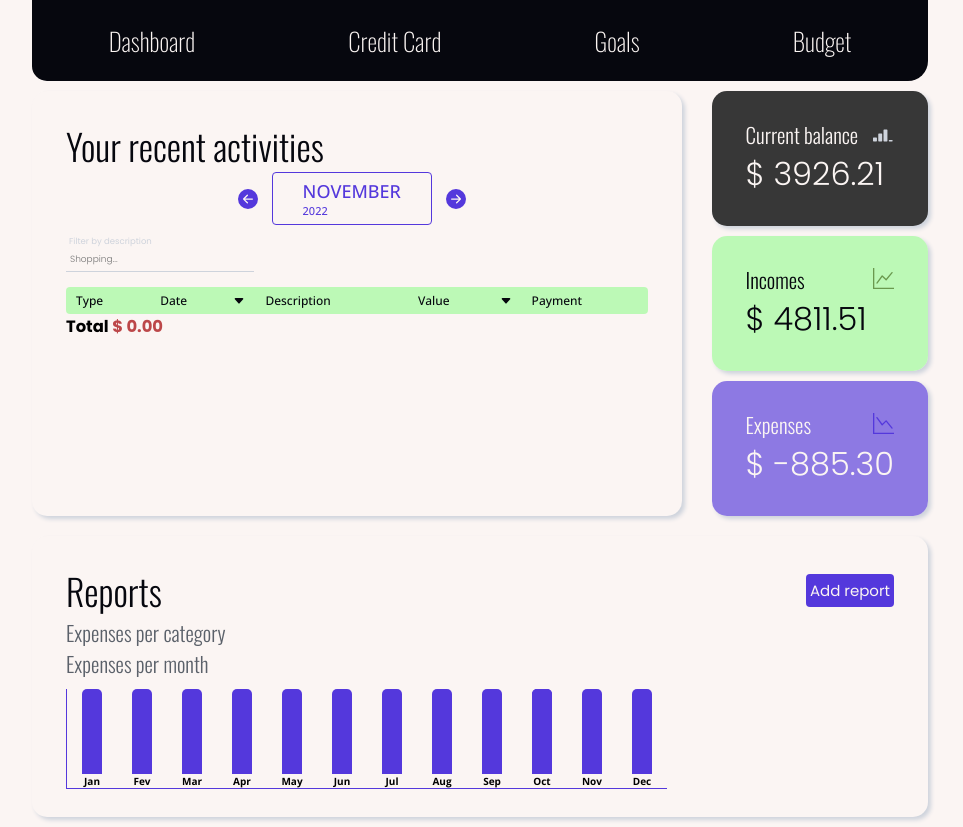
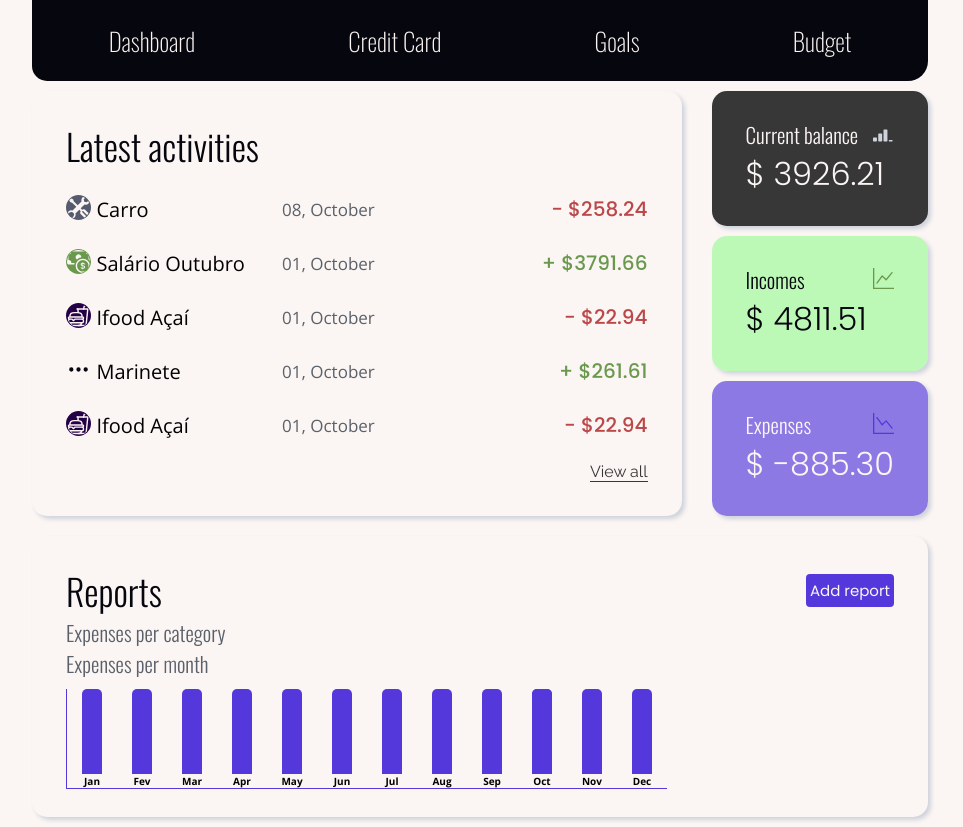
Before and after one commit to anasofiamelo/finances-app, a React (Create React App) app: page / in a window 1280 px wide. Shown: the whole page, without its empty margins (160-1123 px from the left). Built offline with nearby package versions, Linux system fonts and the light colour scheme.

Commit message:
feat: model and add functionality to LatestActivities component

```diff
--- /dev/null
+++ b/src/components/Transactions/LatestActivities.jsx
@@ -0,0 +1,48 @@
+import React from "react";
+import { Container } from "../../components";
+import { useTransactions } from "../../context/finances.context";
+import { expensesIcons, incomesIcons } from "../../utils";
+import { NavLink } from "react-router-dom";
+
+const LatestActivities = () => {
+  const { transactions } = useTransactions();
+  const latestTransactions = transactions.slice(0, 5);
+
+  const mappedTransactions = latestTransactions.map((transaction) => {
+    const { type, description, date, value } = transaction;
+    const isIncome = value > 0;
+
+    const icon = isIncome ? incomesIcons[type] : expensesIcons[type];
+    const valueColor = isIncome ? "var(--green)" : "var(--red)";
+    const formattedValue = isIncome ? value : value * -1;
+    const valueSign = isIncome ? "+" : "-";
+    return (
+      <div className="activity_row">
+        <p className="activity-row_icon-item">{icon}</p>
+        <p>{description}</p>
+        <p className="activity-row_date-item">{date.format("DD, MMMM")}</p>
+        <p
+          className="activity-row_value-item"
+          style={{
+            color: valueColor,
+          }}
+        >
+          {valueSign} ${formattedValue}
+        </p>
+      </div>
+    );
+  });
+
+  return (
+    <Container>
+      <h2 className="title">Latest activities</h2>
+      {mappedTransactions}
+      <NavLink to="/transactions" className="latest-activities_all-button">
+        {" "}
+        View all
+      </NavLink>
+    </Container>
+  );
+};
+
+export default LatestActivities;
--- a/src/components/index.jsx
+++ b/src/components/index.jsx
@@ -1,5 +1,6 @@
 import Transactions from "./Transactions/Transactions";
 import Activities from "./Transactions/Activities";
+import LatestActivities from "./Transactions/LatestActivities";
 import TransactionsList from "./Transactions/TransactionsList";
 import TransactionHeader from "./Transactions/TransactionHeader";
 import TransactionValueCard from "./Transactions/TransactionValueCard";
@@ -43,6 +44,7 @@ export {
   Reports,
   //transactions
   Transactions,
+  LatestActivities,
   Activities,
   TransactionsList,
   TransactionHeader,
--- a/src/context/finances.context.js
+++ b/src/context/finances.context.js
@@ -6,7 +6,7 @@ import {
   useCallback,
 } from "react";
 import { finances } from "../utils";
-
+import useSort from "../hooks/useSort";
 function sumValues(array) {
   return array.reduce((prev, current) => prev + current.value, 0);
 }
@@ -14,7 +14,8 @@ function sumValues(array) {
 const TransactionsContext = createContext({});
 
 export const TransactionsContextProvider = (props) => {
-  const [transactions, setTransactions] = useState(finances);
+  const sortedTransactions = useSort(finances, "date", true);
+  const [transactions, setTransactions] = useState(sortedTransactions);
   const [totalBalance, setTotalBalance] = useState();
   const [totalIncomes, setTotalIncomes] = useState();
   const [totalExpenses, setTotalExpenses] = useState();
--- a/src/pages/Dashboard.jsx
+++ b/src/pages/Dashboard.jsx
@@ -1,4 +1,9 @@
-import { Reports, TransactionValueCards, Transactions } from "../components";
+import {
+  Reports,
+  TransactionValueCards,
+  // Transactions,
+  LatestActivities,
+} from "../components";
 import { useTransactions } from "../context/finances.context";
 
 const Dashboard = () => {
@@ -7,7 +12,8 @@ const Dashboard = () => {
   return (
     <div>
       <div className="balance_grid">
-        <Transactions title="Your recent activities" />
+        <LatestActivities />
+        {/* <Transactions title="Your recent activities" /> */}
         <div className="transaction_cards">
           <TransactionValueCards />
         </div>
--- a/src/styles/index.css
+++ b/src/styles/index.css
@@ -142,7 +142,7 @@ body {
   color: var(--purple);
 }
 .type_icons {
-  font-size: 2rem;
+  font-size: 2.5rem;
   color: var(--white);
   border-radius: 50%;
   padding: 0.1rem;
@@ -165,3 +165,35 @@ body {
 a {
   color: var(--black);
 }
+
+.activity_row {
+  display: flex;
+  align-items: center;
+  justify-content: space-between;
+  font-family: var(--open-sans);
+  font-size: 2rem;
+  font-weight: 300;
+  position: relative;
+  margin: 2rem 0;
+}
+.activity_row > * {
+  min-width: 18rem;
+}
+.activity-row_date-item {
+  font-size: 1.7rem;
+  color: var(--grey);
+}
+.activity-row_value-item {
+  font-weight: 500;
+  text-align: end;
+  font-family: var(--poppins);
+}
+.activity-row_icon-item {
+  min-width: 1rem;
+}
+.latest-activities_all-button {
+  font-family: var(--raleway);
+  border-bottom: 1px solid var(--black);
+  font-size: 1.6rem;
+  float: right;
+}
```
